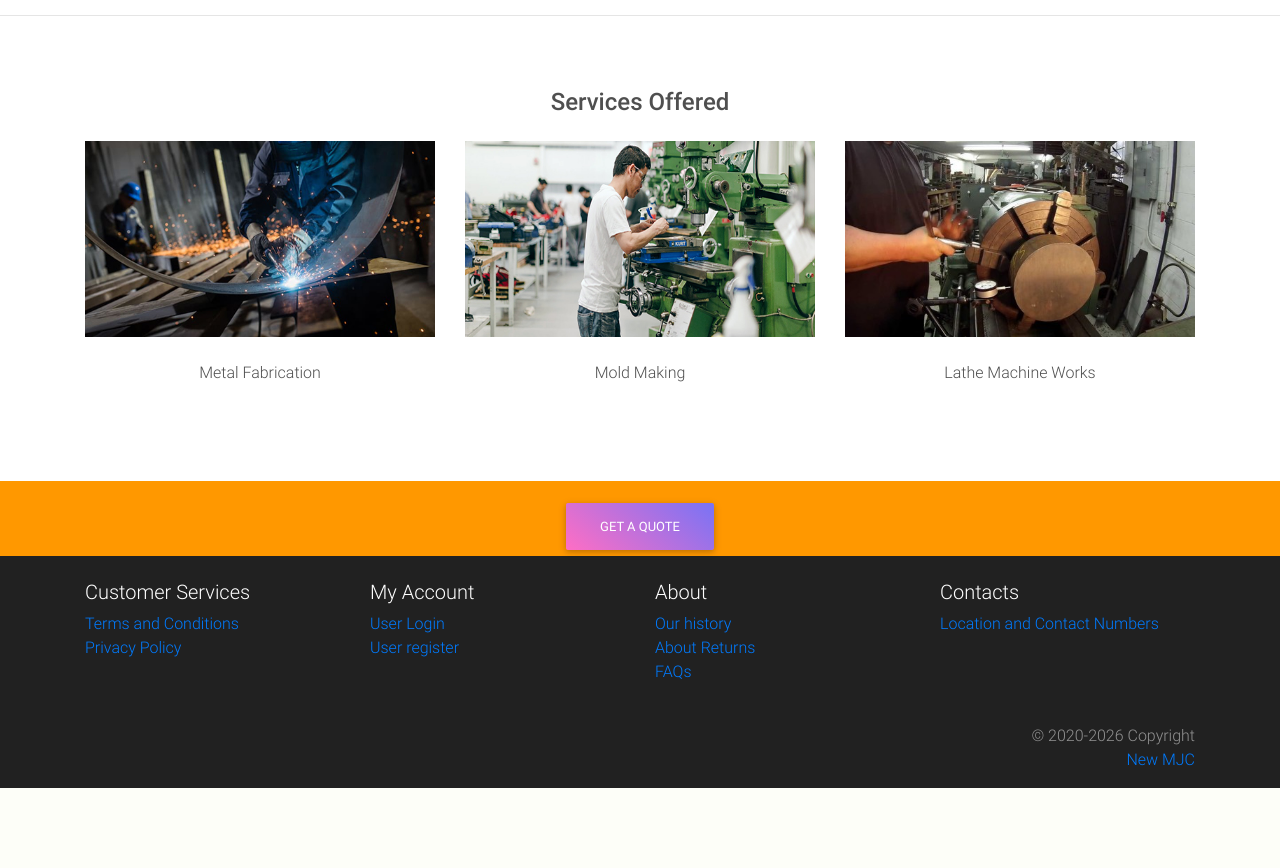
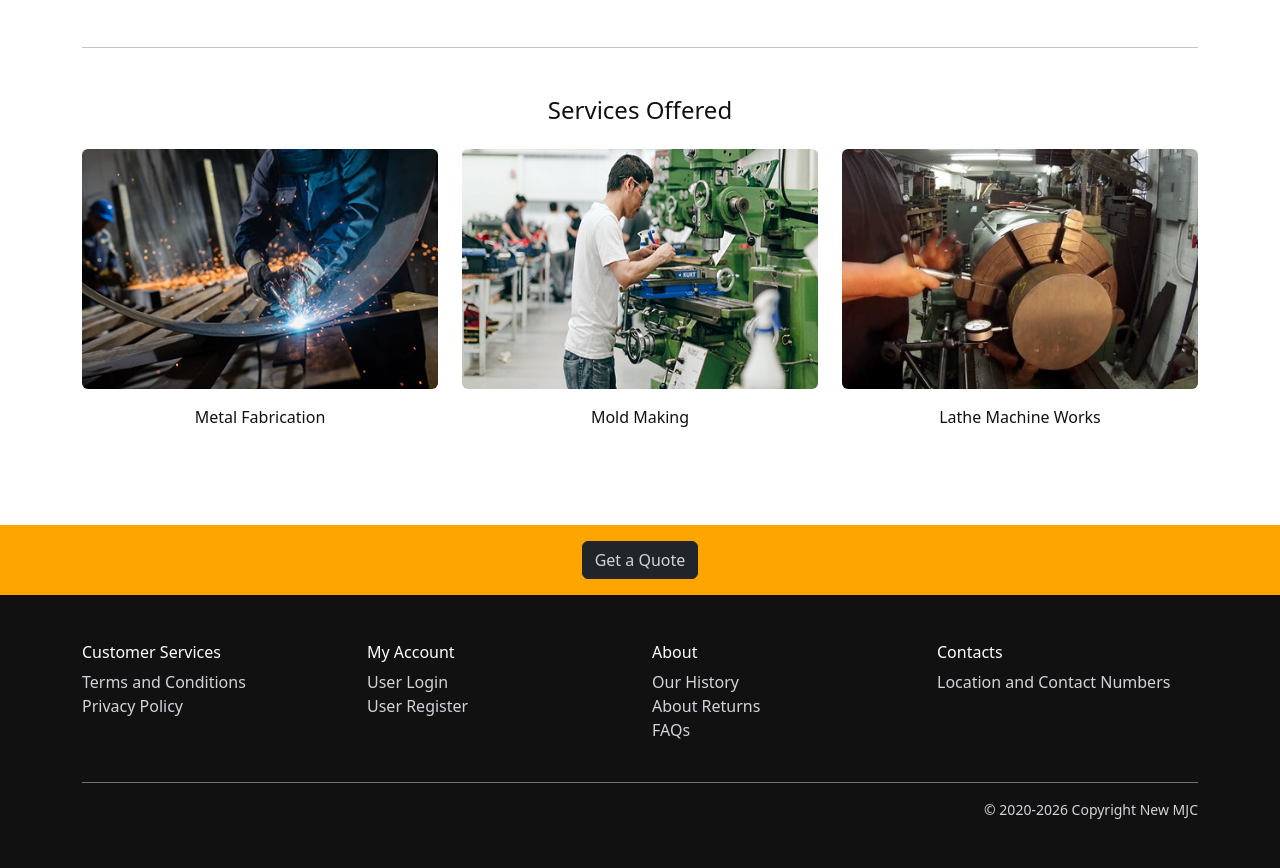
Before and after one commit to fgabrielph/thesis, a Laravel app: template resources/views/site/pages/homepage.blade.php in a window 1280 px wide. Shown: the part 895-1763 px from the top of the page. Before the commit the page ends 1683 px from the top, so only its background shows below. Run offline with Laravel 12, Linux system fonts and the light colour scheme; the template is opened without the code that fills it, so the values that code supplies are empty; style sheets or scripts are compiled from the project's sources; some libraries are stand-ins or nearby versions.

Commit message:
feat(storefront): add Bootstrap 5 shell

```diff
--- /dev/null
+++ b/resources/js/storefront.js
@@ -0,0 +1,5 @@
+import '../sass/storefront.scss';
+import * as bootstrap from 'bootstrap';
+import '@fortawesome/fontawesome-free/css/all.min.css';
+
+window.bootstrap = bootstrap;
--- /dev/null
+++ b/resources/sass/storefront.scss
@@ -0,0 +1,127 @@
+@use 'bootstrap/scss/bootstrap' with (
+    $primary: #ffa500,
+    $min-contrast-ratio: 3
+);
+
+:root {
+    --sf-brand: #ffa500;
+    --sf-on-brand: #111111;
+    --sf-ink: #111111;
+    --sf-muted: #6b7280;
+    --sf-surface: #ffffff;
+    --sf-surface-alt: #f7f7f8;
+    --sf-border: #e5e7eb;
+    --sf-success: #15803d;
+    --sf-danger: #b91c1c;
+    --sf-radius-sm: 6px;
+    --sf-radius-md: 10px;
+    --sf-space-1: 0.25rem;
+    --sf-space-2: 0.5rem;
+    --sf-space-3: 1rem;
+    --sf-space-4: 1.5rem;
+    --sf-space-5: 2.5rem;
+}
+
+body[data-storefront] {
+    color: var(--sf-ink);
+}
+
+.sf-page {
+    min-height: 60vh;
+}
+
+.sf-navbar {
+    background-color: var(--sf-ink);
+}
+
+.sf-navbar .nav-link {
+    color: #d1d5db;
+}
+
+.sf-navbar .nav-link:hover,
+.sf-navbar .nav-link.active {
+    color: var(--sf-brand);
+}
+
+.sf-brand {
+    height: 40px;
+    width: auto;
+}
+
+.sf-hero .carousel-item {
+    height: 60vh;
+    min-height: 320px;
+}
+
+.sf-hero .carousel-item img {
+    width: 100%;
+    height: 100%;
+    object-fit: cover;
+}
+
+.sf-footer {
+    background-color: var(--sf-ink);
+    color: #d1d5db;
+}
+
+.sf-footer a {
+    color: #d1d5db;
+    text-decoration: none;
+}
+
+.sf-footer a:hover {
+    color: var(--sf-brand);
+}
+
+.sf-footer-cta {
+    background-color: var(--sf-brand);
+}
+
+.sf-money {
+    font-weight: 600;
+    white-space: nowrap;
+}
+
+.sf-delivery-note {
+    color: var(--sf-danger);
+    font-weight: 600;
+}
+
+.sf-product-image {
+    height: 240px;
+    display: flex;
+    align-items: center;
+    justify-content: center;
+    overflow: hidden;
+    background-color: var(--sf-surface);
+}
+
+.sf-product-image img {
+    width: 100%;
+    height: 100%;
+    object-fit: contain;
+}
+
+.sf-cart-thumb {
+    width: 72px;
+    height: 72px;
+    object-fit: cover;
+}
+
+.sf-service-image {
+    width: 100%;
+    height: 240px;
+    object-fit: cover;
+}
+
+.btn-primary {
+    --bs-btn-bg: var(--sf-brand);
+    --bs-btn-border-color: var(--sf-brand);
+    --bs-btn-color: var(--sf-on-brand);
+    --bs-btn-hover-bg: #e69500;
+    --bs-btn-hover-border-color: #e69500;
+    --bs-btn-hover-color: var(--sf-on-brand);
+    --bs-btn-active-bg: #cc8400;
+    --bs-btn-active-border-color: #cc8400;
+    --bs-btn-active-color: var(--sf-on-brand);
+}
--- /dev/null
+++ b/resources/views/components/storefront/delivery-notice.blade.php
@@ -0,0 +1,4 @@
+<p class="sf-delivery-note mb-0"
+    >* Free delivery within metro manila. For Shipping outside Metro Manila please contact 364-8556 or email
+    <a href="mailto:mjctrdgmfg@gmail.com">mjctrdgmfg@gmail.com</a></p
+>
--- /dev/null
+++ b/resources/views/components/storefront/flash.blade.php
@@ -0,0 +1,22 @@
+@if (count($errors) > 0)
+    @foreach ($errors->all() as $error)
+        <div class="alert alert-danger alert-dismissible fade show" role="alert">
+            {{$error}}
+            <button type="button" class="btn-close" data-bs-dismiss="alert" aria-label="Close"></button>
+        </div>
+    @endforeach
+@endif
+
+@if (session('success'))
+    <div class="alert alert-success alert-dismissible fade show" role="alert">
+        {{session('success')}}
+        <button type="button" class="btn-close" data-bs-dismiss="alert" aria-label="Close"></button>
+    </div>
+@endif
+
+@if (session('error'))
+    <div class="alert alert-danger alert-dismissible fade show" role="alert">
+        {{session('error')}}
+        <button type="button" class="btn-close" data-bs-dismiss="alert" aria-label="Close"></button>
+    </div>
+@endif
--- /dev/null
+++ b/resources/views/components/storefront/footer.blade.php
@@ -0,0 +1,54 @@
+<footer class="sf-footer mt-5">
+    <div class="sf-footer-cta py-3">
+        <div class="container text-center">
+            <a class="btn btn-dark" href="{{route('site.inquire')}}">Get a Quote</a>
+        </div>
+    </div>
+
+    <div class="container py-5">
+        <div class="row g-4">
+            <div class="col-sm-6 col-lg-3">
+                <h5 class="h6 text-white">Customer Services</h5>
+                <ul class="list-unstyled">
+                    <li><a href="{{route('terms')}}">Terms and Conditions</a></li>
+                    <li><a href="{{route('policy')}}">Privacy Policy</a></li>
+                </ul>
+            </div>
+
+            <div class="col-sm-6 col-lg-3">
+                <h5 class="h6 text-white">My Account</h5>
+                <ul class="list-unstyled">
+                    @guest
+                        <li><a href="{{route('login')}}">User Login</a></li>
+                        <li><a href="{{route('register')}}">User Register</a></li>
+                    @else
+                        <li><a href="{{route('account.index')}}">My Profile</a></li>
+                        <li><a href="{{route('custom_order.index')}}">My Custom Orders</a></li>
+                        <li><a href="{{route('orders.index')}}">My Orders</a></li>
+                    @endguest
+                </ul>
+            </div>
+
+            <div class="col-sm-6 col-lg-3">
+                <h5 class="h6 text-white">About</h5>
+                <ul class="list-unstyled">
+                    <li><a href="{{route('about')}}">Our History</a></li>
+                    <li><a href="{{route('rr')}}">About Returns</a></li>
+                    <li><a href="{{route('faqs')}}">FAQs</a></li>
+                </ul>
+            </div>
+
+            <div class="col-sm-6 col-lg-3">
+                <h5 class="h6 text-white">Contacts</h5>
+                <ul class="list-unstyled">
+                    <li><a href="{{route('contact')}}">Location and Contact Numbers</a></li>
+                </ul>
+            </div>
+        </div>
+
+        <div class="border-top border-secondary mt-4 pt-3 text-md-end small">
+            &copy; 2020-{{date('Y')}} Copyright
+            <a href="{{route('home')}}">New MJC</a>
+        </div>
+    </div>
+</footer>
--- /dev/null
+++ b/resources/views/components/storefront/navbar.blade.php
@@ -0,0 +1,104 @@
+<nav class="navbar navbar-expand-lg navbar-dark sf-navbar sticky-top">
+    <div class="container">
+        <a class="navbar-brand" href="{{route('home')}}">
+            <img src="/assets/images/LogoMJC.png" alt="New MJC" class="sf-brand" />
+        </a>
+
+        <button
+            class="navbar-toggler"
+            type="button"
+            data-bs-toggle="collapse"
+            data-bs-target="#storefrontNav"
+            aria-controls="storefrontNav"
+            aria-expanded="false"
+            aria-label="Toggle navigation"
+        >
+            <span class="navbar-toggler-icon"></span>
+        </button>
+
+        <div class="collapse navbar-collapse" id="storefrontNav">
+            <ul class="navbar-nav me-auto">
+                <li class="nav-item">
+                    <a class="nav-link {{ request()->routeIs('home') ? 'active' : '' }}" href="{{route('home')}}"
+                        >Home</a
+                    >
+                </li>
+                <li class="nav-item">
+                    <a
+                        class="nav-link {{ request()->routeIs('site.shop', 'site.categories', 'site.product') ? 'active' : '' }}"
+                        href="{{route('site.shop')}}"
+                        >Shop</a
+                    >
+                </li>
+                <li class="nav-item">
+                    <a class="nav-link {{ request()->routeIs('about') ? 'active' : '' }}" href="{{route('about')}}"
+                        >About</a
+                    >
+                </li>
+                <li class="nav-item">
+                    <a class="nav-link {{ request()->routeIs('contact') ? 'active' : '' }}" href="{{route('contact')}}"
+                        >Contact Us</a
+                    >
+                </li>
+            </ul>
+
+            <ul class="navbar-nav align-items-lg-center">
+                <li class="nav-item">
+                    <a
+                        href="{{route('cart.index')}}"
+                        class="nav-link {{ request()->routeIs('cart.index') ? 'active' : '' }}"
+                    >
+                        @if (Cart::content()->count() > 0)
+                            <span class="badge bg-danger me-1">{{Cart::content()->count()}}</span>
+                        @endif
+                        <i class="fas fa-shopping-cart"></i>
+                        <span class="d-none d-sm-inline">Cart</span>
+                    </a>
+                </li>
+
+                @guest
+                    <li class="nav-item">
+                        <a class="nav-link" href="{{route('login')}}">Login</a>
+                    </li>
+                    <li class="nav-item">
+                        <a class="nav-link" href="{{route('register')}}">Register</a>
+                    </li>
+                @else
+                    <li class="nav-item">
+                        <a
+                            href="{{route('orders.index')}}"
+                            class="nav-link {{ request()->routeIs('orders.*') ? 'active' : '' }}"
+                        >
+                            <i class="fas fa-cube"></i>
+                            <span class="d-none d-sm-inline">Orders</span>
+                        </a>
+                    </li>
+                    <li class="nav-item dropdown">
+                        <a
+                            class="nav-link dropdown-toggle"
+                            href="#"
+                            id="storefrontAccountMenu"
+                            role="button"
+                            data-bs-toggle="dropdown"
+                            aria-expanded="false"
+                        >
+                            <i class="fas fa-user-circle"></i>
+                            {{Auth::user()->name}}
+                        </a>
+                        <ul class="dropdown-menu dropdown-menu-end" aria-labelledby="storefrontAccountMenu">
+                            <li><a class="dropdown-item" href="{{route('account.index')}}">Profile</a></li>
+                            <li><a class="dropdown-item" href="{{route('custom_order.index')}}">Custom Orders</a></li>
+                            <li><hr class="dropdown-divider" /></li>
+                            <li>
+                                <form method="POST" action="{{route('logout')}}">
+                                    @csrf
+                                    <button type="submit" class="dropdown-item">Logout</button>
+                                </form>
+                            </li>
+                        </ul>
+                    </li>
+                @endguest
+            </ul>
+        </div>
+    </div>
+</nav>
--- /dev/null
+++ b/resources/views/site/layouts/storefront.blade.php
@@ -0,0 +1,29 @@
+<!doctype html>
+<html lang="{{ str_replace('_', '-', app()->getLocale()) }}">
+    <head>
+        <meta charset="utf-8" />
+        <meta name="viewport" content="width=device-width, initial-scale=1" />
+
+        <title>{{config('app.name')}} | @yield ('title')</title>
+
+        @vite ('resources/js/storefront.js')
+    </head>
+    <body data-storefront>
+        <x-storefront.navbar />
+
+        @hasSection ('hero')
+            <section class="sf-hero">@yield ('hero')</section>
+        @endif
+
+        <main class="sf-page py-4 py-lg-5">
+            <div class="container">
+                <x-storefront.flash />
+                @yield ('content')
+            </div>
+        </main>
+
+        <x-storefront.footer />
+
+        @yield ('scripts')
+    </body>
+</html>
--- a/resources/views/site/pages/homepage.blade.php
+++ b/resources/views/site/pages/homepage.blade.php
@@ -1,78 +1,89 @@
-@extends ('site.master')
+@extends ('site.layouts.storefront')
 
 @section ('title') Home @endsection
 
-@section ('others') @include ('site.includes.carousel') @endsection
+@section ('hero')
+    <div id="storefrontHero" class="carousel slide carousel-fade" data-bs-ride="carousel">
+        <div class="carousel-indicators">
+            <button
+                type="button"
+                data-bs-target="#storefrontHero"
+                data-bs-slide-to="0"
+                class="active"
+                aria-current="true"
+                aria-label="Slide 1"
+            ></button>
+            <button type="button" data-bs-target="#storefrontHero" data-bs-slide-to="1" aria-label="Slide 2"></button>
+        </div>
+
+        <div class="carousel-inner">
+            <div class="carousel-item active">
+                <img src="/assets/images/factory.jpg" class="d-block w-100" alt="New MJC fabrication floor" />
+            </div>
+            <div class="carousel-item">
+                <img src="/assets/images/factory2.jpg" class="d-block w-100" alt="New MJC workshop" />
+            </div>
+        </div>
+
+        <button
+            class="carousel-control-prev"
+            type="button"
+            data-bs-target="#storefrontHero"
+            data-bs-slide="prev"
+        >
+            <span class="carousel-control-prev-icon" aria-hidden="true"></span>
+            <span class="visually-hidden">Previous</span>
+        </button>
+        <button
+            class="carousel-control-next"
+            type="button"
+            data-bs-target="#storefrontHero"
+            data-bs-slide="next"
+        >
+            <span class="carousel-control-next-icon" aria-hidden="true"></span>
+            <span class="visually-hidden">Next</span>
+        </button>
+    </div>
+@endsection
 
 @section ('content')
-    <div class="container dark-grey-text mt-5">
-        <!--Grid row-->
-        <div class="row wow fadeIn">
-            <!--Grid column-->
-            <div class="col-md-6 mb-4">
-                <img src="../assets/images/bldg.jpg" class="img-fluid" alt="" />
-            </div>
-            <!--Grid column-->
+    <div class="row align-items-center g-4">
+        <div class="col-md-6">
+            <img src="/assets/images/bldg.jpg" class="img-fluid rounded" alt="New MJC building" />
+        </div>
+        <div class="col-md-6">
+            <h1 class="h3 mb-3">About New MJC</h1>
 
-            <!--Grid column-->
-            <div class="col-md-6 mb-4">
-                <!--Content-->
-                <div class="p-4">
-                    <p class="lead font-weight-bold">About New MJC</p>
+            <p>
+                The firm started its operations in 1978 as a trading company with office at G. Santiago St. , Obrero in
+                Tondo, Manila. Through the years, it has developed a market-base in auto spare parts and industrial
+                fabrications, earning a niche as a major player in the industry.
+            </p>
 
-                    <p>The firm started its operations in 1978 as a trading company with office at G. Santiago St. , Obrero in Tondo, Manila. Through the years, it has developed a market-base in auto spare parts and industrial fabrications, earning a niche as a major player in the industry.</p>
-                    <br />
-
-                    <p>In 1983, the company established a fabrication plant in F. Aguilar St. in the same community. To further its expansion, it relocated to a bigger area in its current 400 sq. meter plant in Marulas, Valenzuela Metro Manila.</p>
-                </div>
-                <!--Content-->
-            </div>
-            <!--Grid column-->
-        </div>
-        <!--Grid row-->
-    </div>
-
-    <hr />
-
-    <div class="container dark-grey-text mt-5">
-        <!--Grid row-->
-        <div class="row d-flex justify-content-center wow fadeIn dark-grey-text">
-            <!--Grid column-->
-            <div class="col-md-6 text-center">
-                <h4 class="my-4 h4">Services Offered</h4>
-            </div>
-            <!--Grid column-->
-        </div>
-        <!--Grid row-->
-
-        <!--Grid row-->
-        <div class="row wow fadeIn">
-            <!--Grid column-->
-            <div class="col-lg-4 col-md-12 mb-4">
-                <img src="../assets/images/metal sheet.jpg" class="img-fluid" alt="" /><br /><br />
-                <div class="text-center">Metal Fabrication</div>
-            </div>
-            <!--Grid column-->
-
-            <!--Grid column-->
-            <div class="col-lg-4 col-md-6 mb-4">
-                <img src="../assets/images/mould making.jpg" class="img-fluid" alt="" /><br /><br />
-                <div class="text-center">Mold Making</div>
-            </div>
-            <!--Grid column-->
-
-            <!--Grid column-->
-            <div class="col-lg-4 col-md-6 mb-4">
-                <img src="../assets/images/Lathe Machine.jpg" class="img-fluid" alt="" /><br /><br />
-                <div class="text-center">Lathe Machine Works</div>
-            </div>
-            <!--Grid column-->
+            <p class="mb-0">
+                In 1983, the company established a fabrication plant in F. Aguilar St. in the same community. To further
+                its expansion, it relocated to a bigger area in its current 400 sq. meter plant in Marulas, Valenzuela
+                Metro Manila.
+            </p>
         </div>
     </div>
 
+    <hr class="my-5" />
+
+    <h2 class="h4 text-center mb-4">Services Offered</h2>
+
+    <div class="row g-4">
+        <div class="col-lg-4 col-md-6">
+            <img src="/assets/images/metal sheet.jpg" class="img-fluid rounded sf-service-image" alt="Metal fabrication" />
+            <p class="text-center mt-3 mb-0">Metal Fabrication</p>
+        </div>
+        <div class="col-lg-4 col-md-6">
+            <img src="/assets/images/mould making.jpg" class="img-fluid rounded sf-service-image" alt="Mold making" />
+            <p class="text-center mt-3 mb-0">Mold Making</p>
+        </div>
+        <div class="col-lg-4 col-md-6">
+            <img src="/assets/images/Lathe Machine.jpg" class="img-fluid rounded sf-service-image" alt="Lathe machine works" />
+            <p class="text-center mt-3 mb-0">Lathe Machine Works</p>
+        </div>
+    </div>
 @endsection
-
-@section ('footer')
-    @include ('site.includes.footer')
-
-@endsection
--- a/vite.config.js
+++ b/vite.config.js
@@ -4,7 +4,7 @@ import laravel from 'laravel-vite-plugin';
 export default defineConfig({
     plugins: [
         laravel({
-            input: ['resources/js/app.js'],
+            input: ['resources/js/app.js', 'resources/js/storefront.js'],
             refresh: true,
         }),
     ],
```
Also changed, not shown: tests/Feature/StorefrontShellTest.php (added, +22 -0 lines), tests/TestCase.php (+7 -0 lines).
